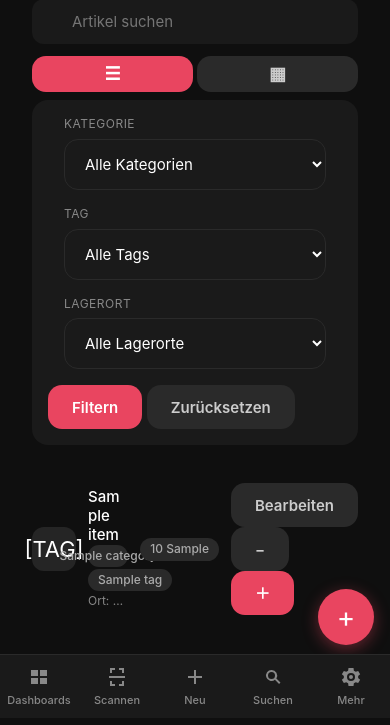
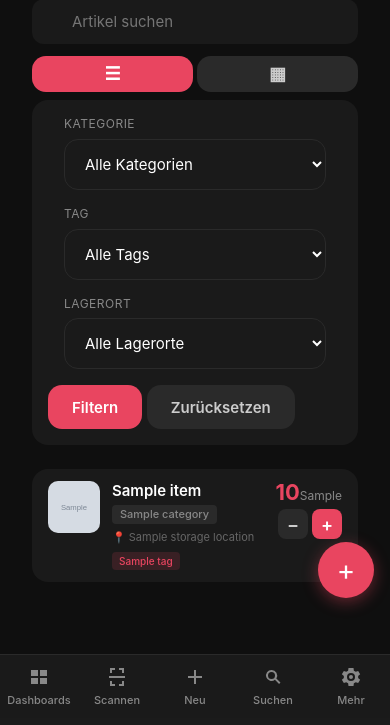
Before and after one commit to 17Trust09/inventory_management, a Django app: template inventory/mobile/templates/mobile/overview_dashboard.html in a window 390 px wide. Shown: the part 126-851 px from the top of the page. After the commit the page ends 830 px from the top, so only its background shows below. Run offline with Django 4.2, Linux system fonts and the light colour scheme; a user stored in the database is signed in; tables that the repository leaves empty hold one stand-in row (values such as "Sample post"); the template is opened without the code that fills it: values that come from a table or form of the project are taken from there, most other values are stand-ins (such as "Sample title", 1, 10 or a date in 2020); grey boxes marked "Sample" are stand-in pictures; data that the repository does not hold is empty.

Commit message:
feat: Item-Card Redesign — Bilder, Icons, gefilterte Tags, Menge prominent
- overview_dashboard.html: Neue item-row mit Bild/Emoji, Kategorie-Badge, Tag-Pills, +/- Buttons
- mobile.css: .item-row, .item-image, .item-main, .tag-pill, .qty-btn Styles + Grid-Mode
- views.py: attach_visible_tags() filtert System-Tags (-, __ov::*) aus
- Grid-Ansicht: item-row als kompakte Grid-Card im data-view=grid Modus

```diff
--- a/inventory/mobile/static/mobile/mobile.css
+++ b/inventory/mobile/static/mobile/mobile.css
@@ -143,11 +143,159 @@ button { appearance: none; background: none; }
 .item-card .item-actions { display: flex; gap: 6px; margin-top: 4px; }
 .item-card .btn-sm { min-height: 32px; padding: 6px 14px; font-size: 16px; border-radius: var(--radius-sm); }
 
+/* === ITEM ROW (ersetzt .list-item für Items) === */
+.item-list { margin: 0 16px 8px; background: var(--surface); border-radius: var(--radius-lg); overflow: hidden; }
+.item-row {
+  display: flex;
+  align-items: flex-start;
+  gap: 12px;
+  padding: 12px 16px;
+  background: var(--surface);
+  border-bottom: 1px solid rgba(255,255,255,0.04);
+}
+.item-row:last-child { border-bottom: none; }
+.item-row:active { background: var(--surface-pressed); }
+
+.item-image {
+  width: 52px; height: 52px;
+  flex-shrink: 0;
+  border-radius: 10px;
+  overflow: hidden;
+  background: var(--surface-pressed);
+  display: flex; align-items: center; justify-content: center;
+}
+.item-image img {
+  width: 100%; height: 100%;
+  object-fit: cover;
+}
+.item-icon {
+  font-size: 26px;
+  line-height: 1;
+}
+
+.item-main {
+  flex: 1;
+  min-width: 0;
+  display: flex;
+  flex-direction: column;
+  gap: 4px;
+}
+.item-name {
+  font-size: 15px;
+  font-weight: 600;
+  line-height: 1.3;
+  color: var(--text);
+  display: -webkit-box;
+  -webkit-line-clamp: 2;
+  -webkit-box-orient: vertical;
+  overflow: hidden;
+}
+.item-meta {
+  display: flex;
+  gap: 6px;
+  align-items: center;
+  flex-wrap: wrap;
+}
+.meta-badge {
+  font-size: 11px;
+  background: var(--line);
+  color: var(--text-muted);
+  padding: 2px 8px;
+  border-radius: 4px;
+  font-weight: 500;
+}
+.meta-location {
+  font-size: 11px;
+  color: var(--text-disabled);
+}
+
+.item-tags {
+  display: flex;
+  gap: 4px;
+  flex-wrap: wrap;
+  margin-top: 2px;
+}
+.tag-pill {
+  font-size: 10px;
+  background: rgba(233, 69, 96, 0.15);
+  color: var(--accent);
+  padding: 2px 7px;
+  border-radius: 4px;
+  font-weight: 500;
+}
+
+.item-quantity-col {
+  display: flex;
+  flex-direction: column;
+  align-items: flex-end;
+  gap: 6px;
+  flex-shrink: 0;
+  min-width: 56px;
+}
+.quantity-value {
+  font-size: 22px;
+  font-weight: 700;
+  color: var(--accent);
+  line-height: 1;
+}
+.quantity-value small {
+  font-size: 12px;
+  font-weight: 400;
+  color: var(--text-muted);
+}
+.quantity-actions {
+  display: flex;
+  gap: 4px;
+}
+.quantity-actions form { margin: 0; }
+.qty-btn {
+  width: 30px; height: 30px;
+  border-radius: 8px;
+  border: none;
+  font-size: 18px;
+  font-weight: 600;
+  cursor: pointer;
+  display: flex; align-items: center; justify-content: center;
+  transition: transform 0.1s;
+}
+.qty-btn:active { transform: scale(0.9); }
+.qty-btn.minus { background: var(--line); color: #ccc; }
+.qty-btn.plus { background: var(--accent); color: #fff; }
+
 /* Grid/List view switching */
-body[data-view="grid"] .list-view { display: none !important; }
-body[data-view="grid"] .item-grid { display: grid !important; }
 body[data-view="list"] .list-view { display: block !important; }
 body[data-view="list"] .item-grid { display: none !important; }
+body[data-view="grid"] .list-view.item-list {
+  display: grid !important;
+  grid-template-columns: 1fr 1fr;
+  gap: 10px;
+  background: transparent;
+  border-radius: 0;
+  overflow: visible;
+}
+body[data-view="grid"] .item-grid { display: none !important; }
+body[data-view="grid"] .item-row {
+  flex-direction: column;
+  align-items: center;
+  text-align: center;
+  padding: 14px 10px;
+  border-bottom: none;
+  border-radius: var(--radius-lg);
+}
+body[data-view="grid"] .item-image {
+  width: 64px; height: 64px;
+}
+body[data-view="grid"] .item-main { align-items: center; }
+body[data-view="grid"] .item-meta,
+body[data-view="grid"] .item-tags { justify-content: center; }
+body[data-view="grid"] .item-quantity-col {
+  flex-direction: row;
+  align-items: center;
+  gap: 8px;
+  width: 100%;
+  justify-content: center;
+}
+body[data-view="grid"] .quantity-actions { justify-content: center; }
 
 /* === PULL TO REFRESH === */
 .pull-indicator { text-align: center; padding: 12px; color: var(--text-muted); font-size: 13px; display: none; }
--- a/inventory/mobile/templates/mobile/overview_dashboard.html
+++ b/inventory/mobile/templates/mobile/overview_dashboard.html
@@ -58,37 +58,40 @@
 
 <section class="section">
   {% if items %}
-    <div class="list-view">
+    <div class="list-view item-list">
       {% for item in items %}
-        <article class="list-item" data-edit-url="{% url 'mobile-edit-item' item.id %}?next={{ request.get_full_path|urlencode }}">
-          <span class="list-icon" aria-hidden="true">{% if item.category %}[TAG]{% else %}[BOX]{% endif %}</span>
-          <span class="list-content">
-            <span class="list-title">{{ item.name }}</span>
-            {% if item.category %}<span class="badge">{{ item.category.name }}</span>{% endif %}
+        <article class="item-row" data-edit-url="{% url 'mobile-edit-item' item.id %}?next={{ request.get_full_path|urlencode }}">
+          <div class="item-image">
+            {% if item.image %}
+              <img src="{{ item.image.url }}" alt="{{ item.name }}" loading="lazy">
+            {% else %}
+              <span class="item-icon">{{ item.category.icon_emoji|default:'📦' }}</span>
+            {% endif %}
+          </div>
+
+          <div class="item-main">
+            <a class="item-name" href="{% url 'mobile-edit-item' item.id %}?next={{ request.get_full_path|urlencode }}">{{ item.name }}</a>
+            <div class="item-meta">
+              {% if item.category %}<span class="meta-badge">{{ item.category.name }}</span>{% endif %}
+              {% if item.storage_location %}<span class="meta-location">📍 {{ item.storage_location.name }}</span>{% endif %}
+            </div>
             {% if item.application_tags.all %}
-              <span class="tag-row">{% for tag in item.application_tags.all %}<span class="badge">{{ tag.name }}</span>{% endfor %}</span>
+              <div class="item-tags">
+                {% for tag in item.application_tags.all %}
+                  {% if tag.name != '-' and tag.name|slice:':6' != '__ov::' %}
+                    <span class="tag-pill">{{ tag.name }}</span>
+                  {% endif %}
+                {% endfor %}
+              </div>
             {% endif %}
-            <span class="list-sub">Ort: {% if item.storage_location %}{{ item.storage_location.get_full_path }}{% else %}{{ item.location_letter }} {{ item.location_number }} {{ item.location_shelf }}{% endif %}</span>
-          </span>
-          <span class="badge">{{ item.quantity }}{% if item.unit %} {{ item.get_unit_display }}{% endif %}</span>
-          <span class="list-actions">
-            <a class="btn btn-secondary" href="{% url 'mobile-edit-item' item.id %}?next={{ request.get_full_path|urlencode }}" data-mobile-action="edit">Bearbeiten</a>
-            <form method="post" action="{% url 'mobile-adjust-quantity' item.id %}">{% csrf_token %}<input type="hidden" name="delta" value="-1"><button class="btn btn-secondary" type="submit" data-mobile-action="quick-adjust">−</button></form>
-            <form method="post" action="{% url 'mobile-adjust-quantity' item.id %}">{% csrf_token %}<input type="hidden" name="delta" value="1"><button class="btn btn-primary" type="submit">＋</button></form>
-          </span>
-        </article>
-      {% endfor %}
-    </div>
+          </div>
 
-    <div class="item-grid" style="display:none;">
-      {% for item in items %}
-        <article class="item-card" data-edit-url="{% url 'mobile-edit-item' item.id %}?next={{ request.get_full_path|urlencode }}">
-          <span class="item-quantity">{{ item.quantity }}</span>
-          <span class="item-name">{{ item.name }}</span>
-          <span class="item-meta">{{ item.category.name|default:'' }}</span>
-          <div class="item-actions">
-            <form method="post" action="{% url 'mobile-adjust-quantity' item.id %}">{% csrf_token %}<input type="hidden" name="delta" value="-1"><button class="btn btn-secondary btn-sm" type="submit" data-mobile-action="quick-adjust">−</button></form>
-            <form method="post" action="{% url 'mobile-adjust-quantity' item.id %}">{% csrf_token %}<input type="hidden" name="delta" value="1"><button class="btn btn-primary btn-sm" type="submit">+</button></form>
+          <div class="item-quantity-col">
+            <span class="quantity-value">{{ item.quantity }}<small>{{ item.get_unit_display|default:'' }}</small></span>
+            <div class="quantity-actions">
+              <form method="post" action="{% url 'mobile-adjust-quantity' item.id %}">{% csrf_token %}<input type="hidden" name="delta" value="-1"><button class="qty-btn minus" type="submit" data-mobile-action="quick-adjust" aria-label="{{ item.name }} verringern">−</button></form>
+              <form method="post" action="{% url 'mobile-adjust-quantity' item.id %}">{% csrf_token %}<input type="hidden" name="delta" value="1"><button class="qty-btn plus" type="submit" aria-label="{{ item.name }} erhöhen">+</button></form>
+            </div>
           </div>
         </article>
       {% endfor %}
```
Also changed, not shown: inventory/mobile/views.py (+15 -1 lines).
